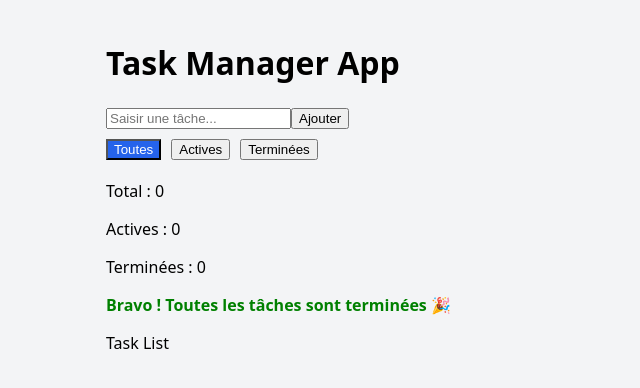
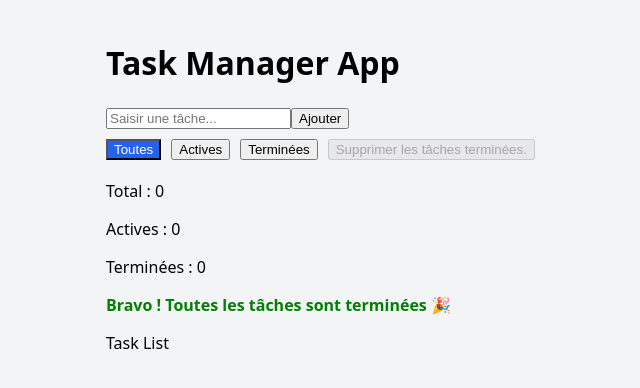
Before and after one commit to kaziZawadi/task-manager-app, a React (Vite) app: page / in a window 1280 px wide. Shown: the top 388 px of the page, without its empty margins (134-774 px from the left). Built offline with nearby package versions, Linux system fonts and the light colour scheme.

Commit message:
Add conditional status message and clear completed tasks functionality

```diff
--- a/src/App.jsx
+++ b/src/App.jsx
@@ -31,6 +31,14 @@ function App() {
     return filter === filterName ? "active-filter" : "";
   }
 
+  function clearCompletedTasks() {
+    const confirmed = confirm("Supprimer toutes les tâches terminées ?");
+
+    if (confirmed) {
+      setTasks((prevtasks) => prevtasks.filter((task) => !task.completed));
+    }
+  }
+
   return (
     <div className="app">
       <h1>Task Manager App</h1>
@@ -58,16 +66,19 @@ function App() {
         >
           Terminées
         </button>
+
+        <button onClick={clearCompletedTasks} disabled={completedTasks === 0}>
+          Supprimer les tâches terminées.
+        </button>
       </div>
 
       <p>Total : {totalTasks}</p>
       <p>Actives : {activeTasks}</p>
       <p>Terminées : {completedTasks}</p>
       <p
-        className="status-message"
-        style={{
-          color: activeTasks === 0 ? "green" : "black",
-        }}
+        className={
+          activeTasks === 0 ? "status-message success" : "status-message"
+        }
       >
         {activeTasks === 0
           ? "Bravo ! Toutes les tâches sont terminées 🎉"
--- a/src/index.css
+++ b/src/index.css
@@ -63,3 +63,7 @@ body {
   font-weight: bold;
   margin-top: 1rem;
 }
+
+.success {
+  color: green;
+}
```
